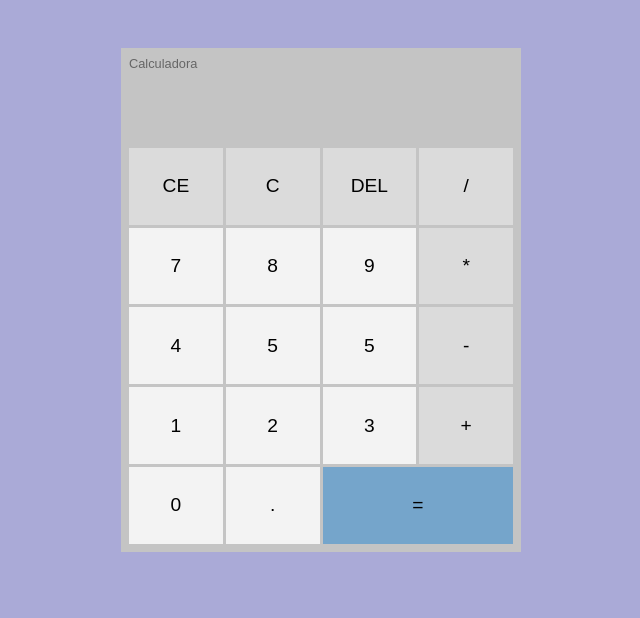
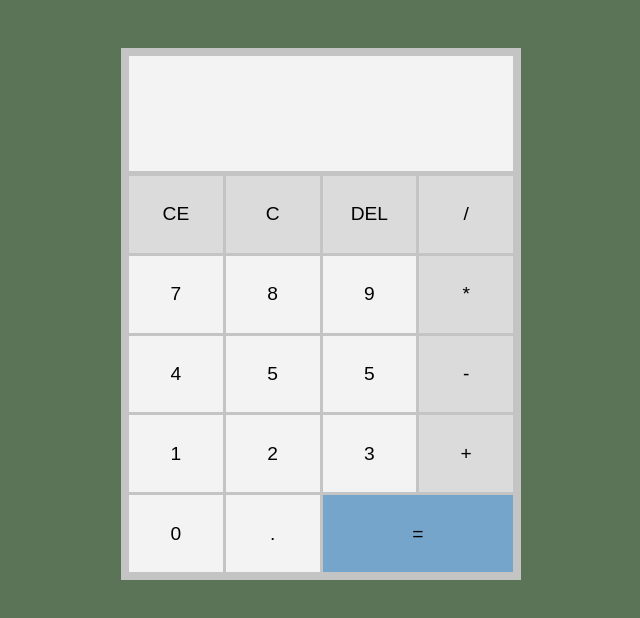
Before and after one commit to jrsdrocha/calculadora, a plain HTML site: page index.html in a window 1280 px wide. Shown: the whole page, without its empty margins (319-959 px from the left). Drawn offline with Linux system fonts and the light colour scheme.

Commit message:
Ajustando e finalizando   projeto

```diff
--- a/css/style.css
+++ b/css/style.css
@@ -6,7 +6,7 @@
 }
 
 body {
-    background-color: #4f4fae7b;
+    background-color: #103309ae;
     display: flex;
     align-items: center;
     justify-content: center;
@@ -22,25 +22,24 @@ body {
     flex-direction: column;
 }
 
-#calc h3 {
-    font-size: 0.8em;
-    font-weight: 300;
-    color: #666;
+#operations {
+    text-align: right;
+    background-color: #d4d4d4;
+    margin-bottom: 0.3em;
 }
 
-#operations {
-    text-align: right;
+#previous-operation,
+#current-operation {
+    min-height: 1.6em;
+    padding: 0.1em;
+    overflow-wrap: break-word;
+    background-color: #f3f3f3;
 }
 
-#previus-operation,
-#current-operation {
-    min-height: 1.6em;
-    padding: 0.2em;
-    overflow-wrap: break-word;
-}
-
-#previus-operation {
+#previous-operation {
     color: #777;
+    font-size: 1.5em
+;
 }
 
 #current-operation {
--- a/index.html
+++ b/index.html
@@ -10,7 +10,6 @@
 <body>
     <div id="calc">
 
-        <h3>Calculadora</h3>
         <div id="operations">
             <div id="previous-operation"></div>
             <div id="current-operation"></div>
```
